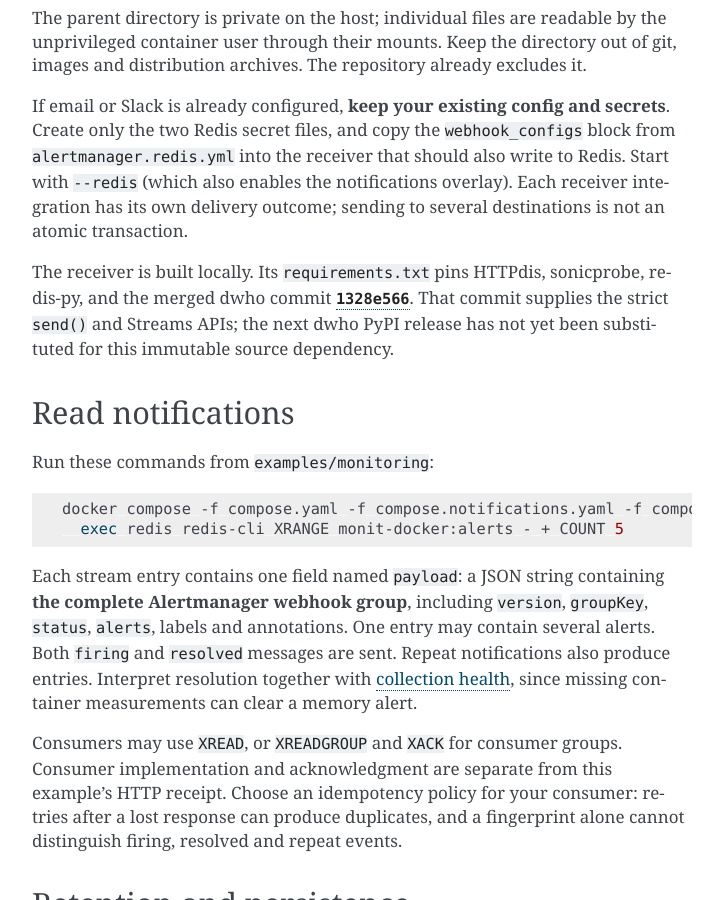
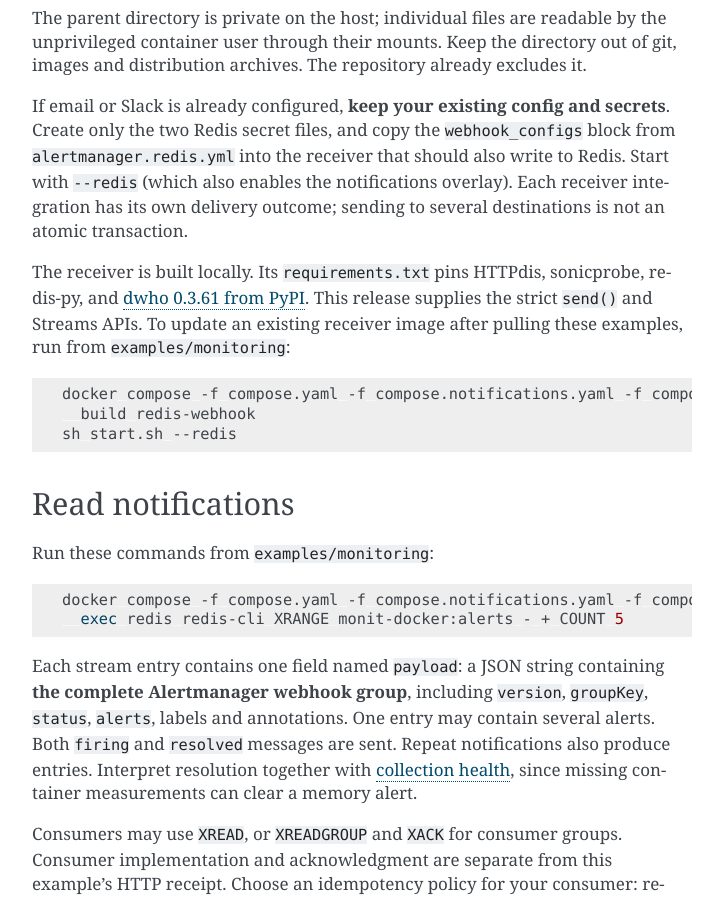
Before and after one commit to decryptus/monit-docker, a Sphinx documentation site: the page built from docs/redis-notifications.md, in a window 1280 px wide and 900 px high, scrolled down 768 px. Shown: the whole window, without its empty margins (388-1111 px from the left). Built offline with Sphinx 7.4.7, drawn with Linux system fonts in a browser that asks for light colours.

Commit message:
Use published DWho 0.3.61 for notification examples

````diff
--- a/docs/redis-notifications.md
+++ b/docs/redis-notifications.md
@@ -41,10 +41,15 @@ integration has its own delivery outcome; sending to several destinations is not
 an atomic transaction.
 
 The receiver is built locally. Its `requirements.txt` pins HTTPdis, sonicprobe,
-redis-py, and the merged dwho commit
-[`1328e566`](https://github.com/decryptus/dwho/commit/1328e566023948927384bf130ae602b98e71d114).
-That commit supplies the strict `send()` and Streams APIs; the next dwho PyPI
-release has not yet been substituted for this immutable source dependency.
+redis-py, and [dwho 0.3.61 from PyPI](https://pypi.org/project/dwho/0.3.61/).
+This release supplies the strict `send()` and Streams APIs. To update an existing
+receiver image after pulling these examples, run from `examples/monitoring`:
+
+```sh
+docker compose -f compose.yaml -f compose.notifications.yaml -f compose.redis.yaml \
+  build redis-webhook
+sh start.sh --redis
+```
 
 ## Read notifications
 
````
Also changed, not shown: docs/dwho-http-notifications.md (+3 -2 lines), 1 other file.
